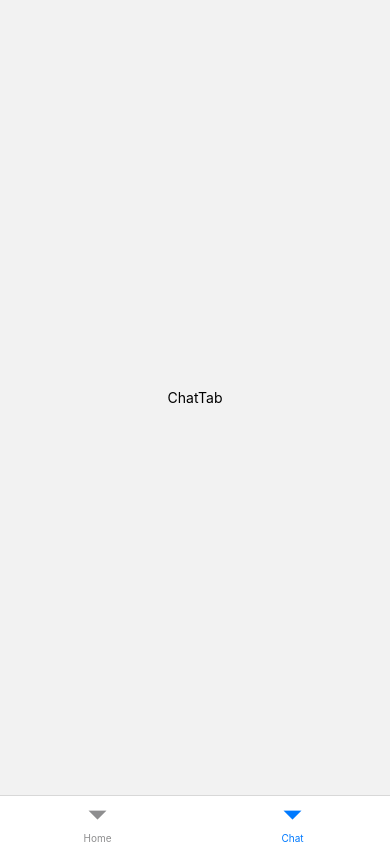
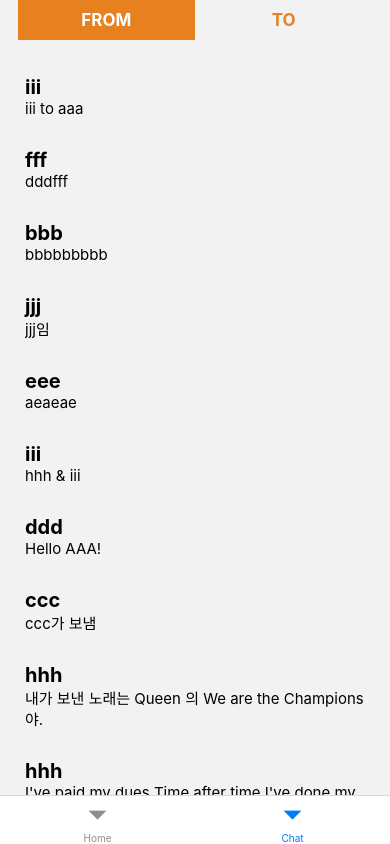
Before and after one commit to hyunjeong408/2022_flow_assign3, a React Native app: screen /Chat in a window 390 px wide. Built offline with nearby package versions, Linux system fonts and the light colour scheme.

Commit message:
feat: Add List to ChatTab

```diff
--- /dev/null
+++ b/app/assets/testJSON.json
@@ -0,0 +1,167 @@
+{
+    "user":[
+        {
+            "user_email": "aaa@gmail.com",
+            "user_nickname": "aaa"
+        },
+        {
+            "user_email": "bbb@gmail.com",
+            "user_nickname": "bbb"
+        },
+        {
+            "user_email": "ccc@gmail.com",
+            "user_nickname": "ccc"
+        },
+        {
+            "user_email": "ddd@gmail.com",
+            "user_nickname": "ddd"
+        },
+        {
+            "user_email": "eee@gmail.com",
+            "user_nickname": "eee"
+        },
+        {
+            "user_email": "fff@gmail.com",
+            "user_nickname": "fff"
+        },
+        {
+            "user_email": "ggg@gmail.com",
+            "user_nickname": "ggg"
+        },
+        {
+            "user_email": "hhh@gmail.com",
+            "user_nickname": "hhh"
+        },
+        {
+            "user_email": "iii@gmail.com",
+            "user_nickname": "iii"
+        },
+        {
+            "user_email": "jjj@gmail.com",
+            "user_nickname": "jjj"
+        }
+    ],
+    "message":[
+        {
+            "msg_id": 0,
+            "msg_to_id": "aaa@gmail.com",
+            "msg_from_id": "ccc@gmail.com",
+            "msg_to_nick": "aaa",
+            "msg_from_nick": "ccc",
+            "msg_contents": "안녕 aaa야 몰입캠프 재밌었어"
+        },
+        {
+            "msg_id": 1,
+            "msg_to_id": "ccc@gmail.com",
+            "msg_from_id": "aaa@gmail.com",
+            "msg_to_nick": "ccc",
+            "msg_from_nick": "aaa",
+            "msg_contents": "ccccccccccc to aaaaaaaaaaaa"
+        },
+        {
+            "msg_id": 2,
+            "msg_to_id": "aaa@gmail.com",
+            "msg_from_id": "fff@gmail.com",
+            "msg_to_nick": "aaa",
+            "msg_from_nick": "fff",
+            "msg_contents": "동해물과 백두산이 마르고 닳도록 하느님이 보우하사 우리나라 만세 무궁화 삼천리 화려 강산 대한 사람 대한으로 길이 보전하세 남산 위에 저 소나무 철갑을 두른 듯 바람 서리 불변함은 우리 기상일세 무궁화 삼천리 화려 강산 대한 사람 대한으로 길이 보전하세 가을 하늘 공활한데 높고 구름 없이 밝은 달은 우리 가슴 일편단심일세 무궁화 삼천리 화려 강산 대한 사람 대한으로 길이 보전하세"
+        },
+        {
+            "msg_id": 3,
+            "msg_to_id": "aaa@gmail.com",
+            "msg_from_id": "bbb@gmail.com",
+            "msg_to_nick": "aaa",
+            "msg_from_nick": "bbb",
+            "msg_contents": "aaa야 나는 bbb야"
+        },
+        {
+            "msg_id": 4,
+            "msg_to_id": "eee@gmail.com",
+            "msg_from_id": "aaa@gmail.com",
+            "msg_to_nick": "eee",
+            "msg_from_nick": "aaa",
+            "msg_contents": "eeeaaa"
+        },
+        {
+            "msg_id": 5,
+            "msg_to_id": "aaa@gmail.com",
+            "msg_from_id": "hhh@gmail.com",
+            "msg_to_nick": "aaa",
+            "msg_from_nick": "hhh",
+            "msg_contents": "I've paid my dues Time after time I've done my sentence But committed no crime And bad mistakes I've made a few I've had my share of sand Kicked in my face But I've come through And we mean to go on and on and on and on We are the champions, my friends And we'll keep on fighting till the end We are the champions We are the champions No time for losers"
+        },
+        {
+            "msg_id": 6,
+            "msg_to_id": "aaa@gmail.com",
+            "msg_from_id": "hhh@gmail.com",
+            "msg_to_nick": "aaa",
+            "msg_from_nick": "hhh",
+            "msg_contents": "내가 보낸 노래는 Queen 의 We are the Champions 야."
+        },
+        {
+            "msg_id": 7,
+            "msg_to_id": "aaa@gmail.com",
+            "msg_from_id": "ccc@gmail.com",
+            "msg_to_nick": "aaa",
+            "msg_from_nick": "ccc",
+            "msg_contents": "ccc가 보냄"
+        },
+        {
+            "msg_id": 8,
+            "msg_to_id": "aaa@gmail.com",
+            "msg_from_id": "ddd@gmail.com",
+            "msg_to_nick": "aaa",
+            "msg_from_nick": "ddd",
+            "msg_contents": "Hello AAA!"
+        },
+        {
+            "msg_id": 9,
+            "msg_to_id": "hhh@gmail.com",
+            "msg_from_id": "iii@gmail.com",
+            "msg_to_nick": "hhh",
+            "msg_from_nick": "iii",
+            "msg_contents": "hhh & iii"
+        },
+        {
+            "msg_id": 10,
+            "msg_to_id": "aaa@gmail.com",
+            "msg_from_id": "eee@gmail.com",
+            "msg_to_nick": "aaa",
+            "msg_from_nick": "eee",
+            "msg_contents": "aeaeae"
+        },
+        {
+            "msg_id": 11,
+            "msg_to_id": "aaa@gmail.com",
+            "msg_from_id": "jjj@gmail.com",
+            "msg_to_nick": "aaa",
+            "msg_from_nick": "jjj",
+            "msg_contents": "jjj임"
+        },
+        {
+            "msg_id": 12,
+            "msg_to_id": "aaa@gmail.com",
+            "msg_from_id": "bbb@gmail.com",
+            "msg_to_nick": "aaa",
+            "msg_from_nick": "bbb",
+            "msg_contents": "bbbbbbbbb"
+        },
+        {
+            "msg_id": 13,
+            "msg_to_id": "ddd@gmail.com",
+            "msg_from_id": "fff@gmail.com",
+            "msg_to_nick": "ddd",
+            "msg_from_nick": "fff",
+            "msg_contents": "dddfff"
+        },
+        {
+            "msg_id": 14,
+            "msg_to_id": "aaa@gmail.com",
+            "msg_from_id": "iii@gmail.com",
+            "msg_to_nick": "aaa",
+            "msg_from_nick": "iii",
+            "msg_contents": "iii to aaa"
+        }
+
+    ]
+}
--- /dev/null
+++ b/app/config/color.js
@@ -0,0 +1,3 @@
+export default {
+    tigerorange: '#E7811F',
+}
--- a/app/screens/ChatScreen.js
+++ b/app/screens/ChatScreen.js
@@ -1,24 +1,106 @@
-import React, { Component } from 'react';
-import { StyleSheet, View, Text } from 'react-native';
+import React, { Component, useState } from 'react';
+import { getStatusBarHeight } from 'react-native-status-bar-height';
+import { StyleSheet, View, Text, SafeAreaView, FlatList, StatusBar, Platform, TouchableOpacity, Dimensions } from 'react-native';
+import testData from '../assets/testJSON.json';
+import color from '../config/color';
 
-class ChatScreen extends Component {
-    constructor(props){
-        super(props);
+const StatusBarHeight = Platform.OS === 'ios' ? getStatusBarHeight(true) : StatusBar.currentHeight;
+
+const userEmail = "aaa@gmail.com";
+const userNickname = "aaa";
+
+const userData = testData.user;
+const msgData = testData.message;
+
+const listTab = [
+    { status: 'FROM' },
+    { status: 'TO' }
+]
+
+const Item = ({ msg_from_nick, msg_contents }) => (
+    <View style={styles.item}>
+        <Text style={styles.title}>{msg_from_nick}</Text>
+        <Text numberOfLines={2} style={styles.contents}>{msg_contents}</Text>
+    </View>
+);
+const renderItem = ({item})=>(
+    <Item msg_from_nick={item.msg_from_nick} msg_contents={item.msg_contents}/>
+);
+
+const ChatScreen = () => {
+    const [status, setStatus] = useState('FROM');
+    const [msgDataFiltered, setDatalist] = useState([...msgData].reverse());
+    const setStatusFilter = status => {
+        if(status === 'FROM'){
+            setDatalist([...([...msgData].reverse()).filter(e=>e.msg_to_id === userEmail)]);
+        }
+        else if(status === 'TO') {
+            setDatalist([...([...msgData].reverse()).filter(e=>e.msg_from_id === userEmail)])
+        }
+        setStatus(status)
     }
-    render(){
-        return(
-            <View style={styles.container}>
-                <Text>ChatTab</Text>
+    return(
+        <SafeAreaView style={styles.container}>
+            <View style={styles.listTab}>
+                {
+                    listTab.map(e => (
+                        <TouchableOpacity
+                        style={[styles.btnTab, status === e.status && styles.btnTabActive]}
+                        onPress={()=> setStatusFilter(e.status)}
+                        >
+                            <Text style={[styles.textTab, status === e.status && styles.textTabActive]}>{e.status}</Text>
+                        </TouchableOpacity>
+                    ))
+                }
             </View>
-        );
-    }
+            <FlatList
+            data = {msgDataFiltered}
+            renderItem={renderItem}
+            keyExtractor={(e, item)=>item.msg_id}
+            />
+        </SafeAreaView>
+    );
 }
-
 const styles = StyleSheet.create({
     container: {
         flex: 1,
-        alignItems: 'center',
         justifyContent: 'center',
+        paddingTop: StatusBarHeight,
+    },
+    listTab: {
+        flexDirection: 'row',
+        alignSelf:'center',
+        marginBottom: 20,
+    },
+    btnTab: {
+        width: Dimensions.get('window').width / 2.2,
+        flexDirection: 'row',
+        padding: 10,
+        justifyContent: 'center',
+    },
+    btnTabActive: {
+        backgroundColor: color.tigerorange,
+    },
+    textTab: {
+        fontSize: 17,
+        fontWeight: 'bold',
+        color: color.tigerorange,
+    },
+    textTabActive: {
+        color: '#fff',
+    },
+    item: {
+        // backgroundColor: 'yellow',
+        padding: 15,
+        marginLeft: 10,
+        marginRight: 10,
+    },
+    title: {
+        fontSize: 20,
+        fontWeight: 'bold',
+    },
+    contents: {
+        fontSize: 15,
     }
 })
 
--- a/package.json
+++ b/package.json
@@ -17,6 +17,7 @@
     "react": "17.0.1",
     "react-dom": "17.0.1",
     "react-native": "0.64.3",
+    "react-native-status-bar-height": "^2.6.0",
     "react-native-web": "0.17.1"
   },
   "devDependencies": {
```
Also changed, not shown: 1 other file (tests, documents, lock files or other folders).
